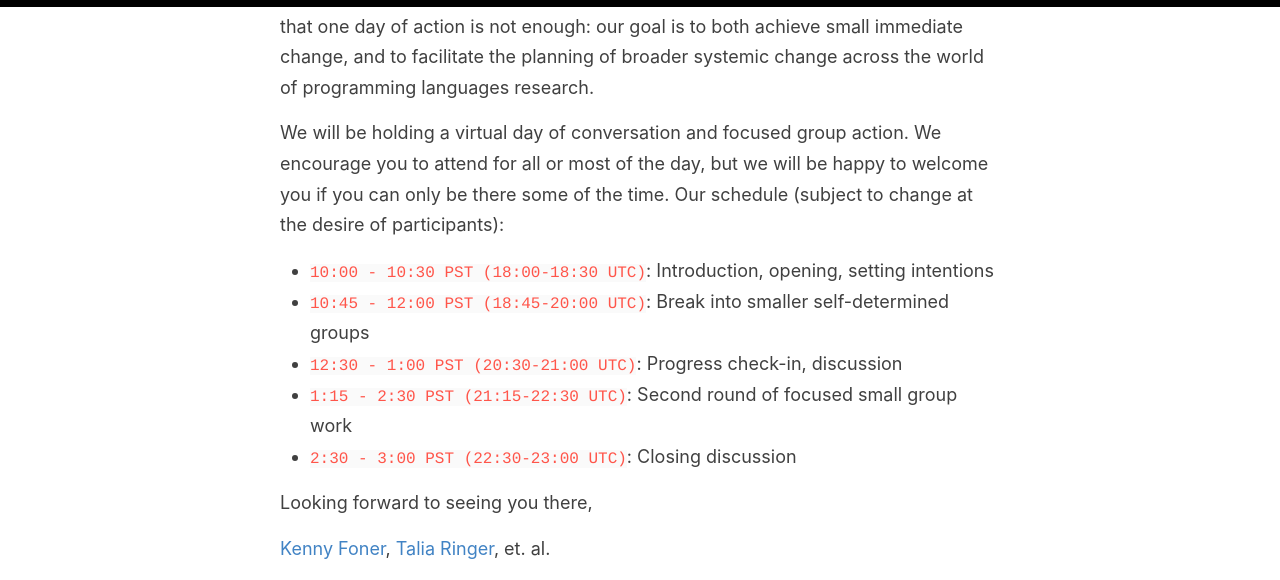
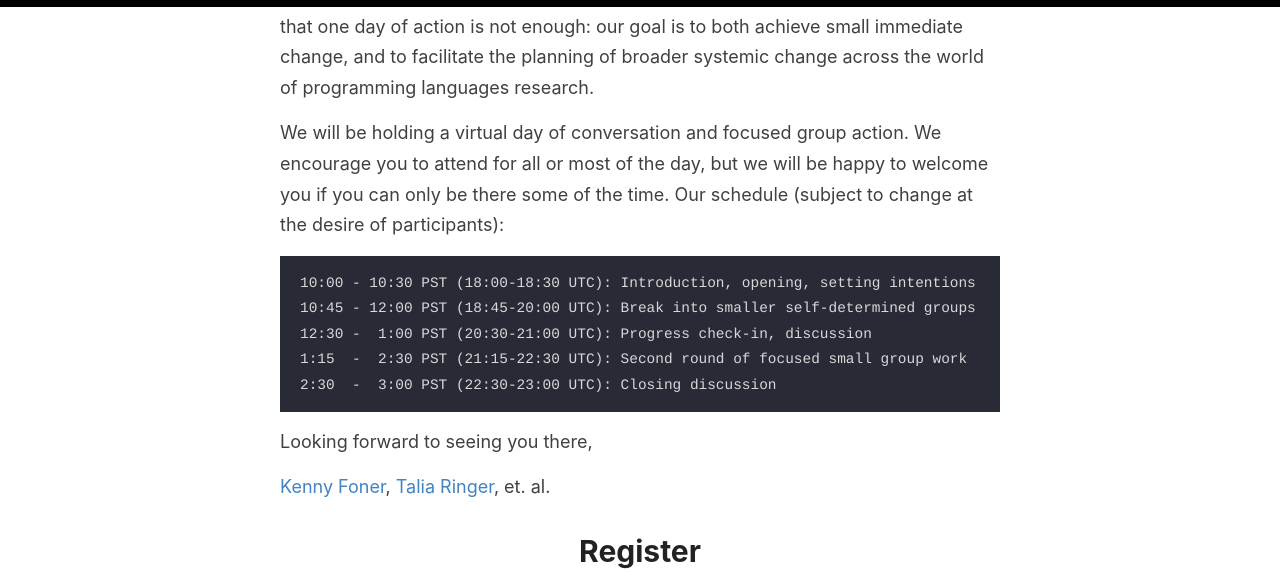
Before and after one commit to tlringer/shutdown-pl, a Jekyll site: the page built from index.markdown, in a window 1280 px wide and 900 px high, scrolled down 881 px, cut to the strip 0-580 px from the top of the window. Built offline with Jekyll 4.4.1, drawn with Linux system fonts in a browser that asks for light colours; our own code applies the rules of GitHub Pages for plain Markdown files.

````diff
--- a/index.markdown
+++ b/index.markdown
@@ -8,11 +8,13 @@ On this **Wednesday, June 10, 10:00 am - 3:00 pm PST**, we join in the movement
 
 We will be holding a virtual day of conversation and focused group action. We encourage you to attend for all or most of the day, but we will be happy to welcome you if you can only be there some of the time. Our schedule (subject to change at the desire of participants):
 
-- `10:00 - 10:30 PST (18:00-18:30 UTC)`: Introduction, opening, setting intentions
-- `10:45 - 12:00 PST (18:45-20:00 UTC)`: Break into smaller self-determined groups
-- `12:30 -  1:00 PST (20:30-21:00 UTC)`: Progress check-in, discussion
-- `1:15  -  2:30 PST (21:15-22:30 UTC)`: Second round of focused small group work
-- `2:30  -  3:00 PST (22:30-23:00 UTC)`: Closing discussion
+```
+10:00 - 10:30 PST (18:00-18:30 UTC): Introduction, opening, setting intentions
+10:45 - 12:00 PST (18:45-20:00 UTC): Break into smaller self-determined groups
+12:30 -  1:00 PST (20:30-21:00 UTC): Progress check-in, discussion
+1:15  -  2:30 PST (21:15-22:30 UTC): Second round of focused small group work
+2:30  -  3:00 PST (22:30-23:00 UTC): Closing discussion
+```
 
 Looking forward to seeing you there,
 
````
